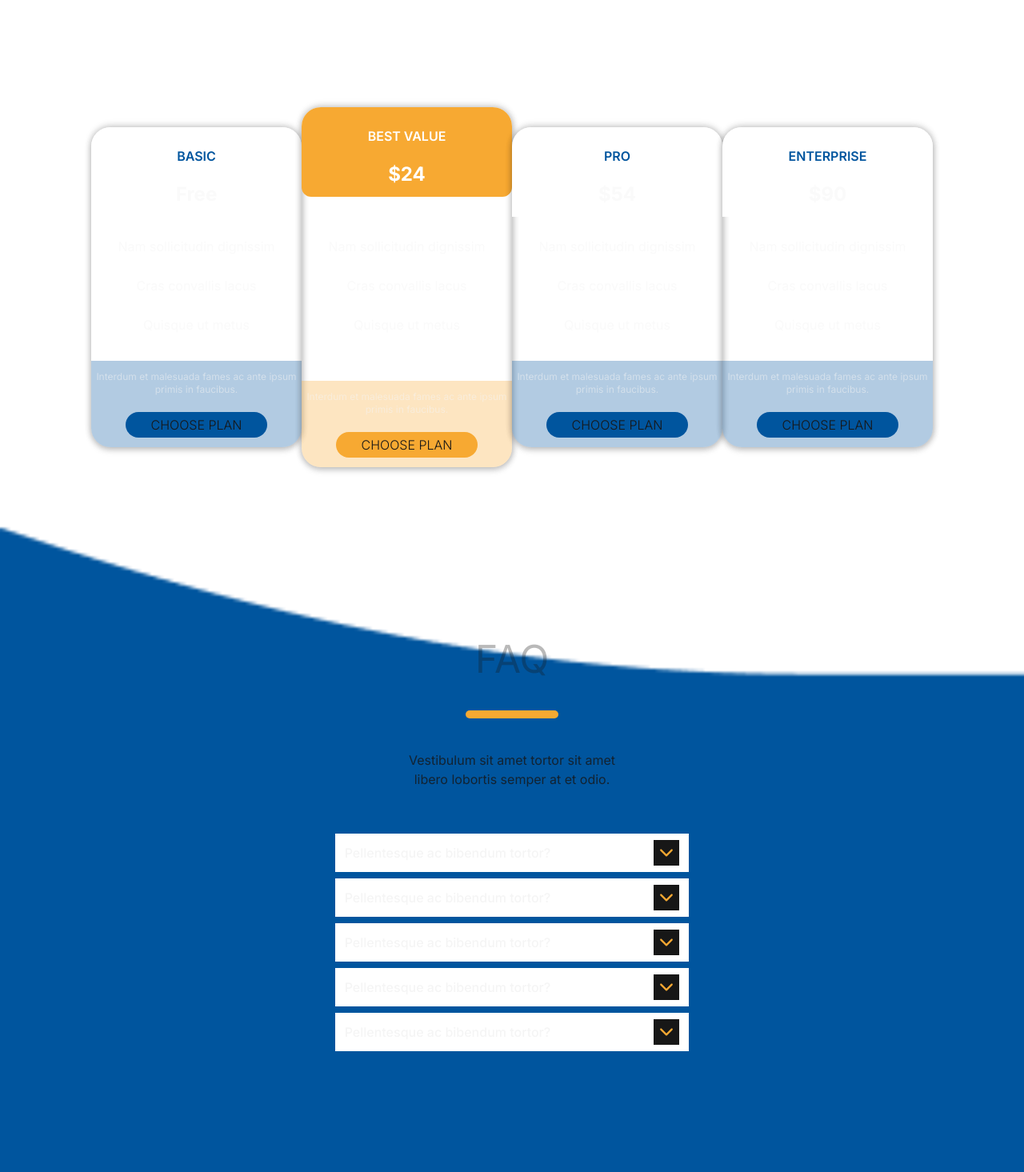
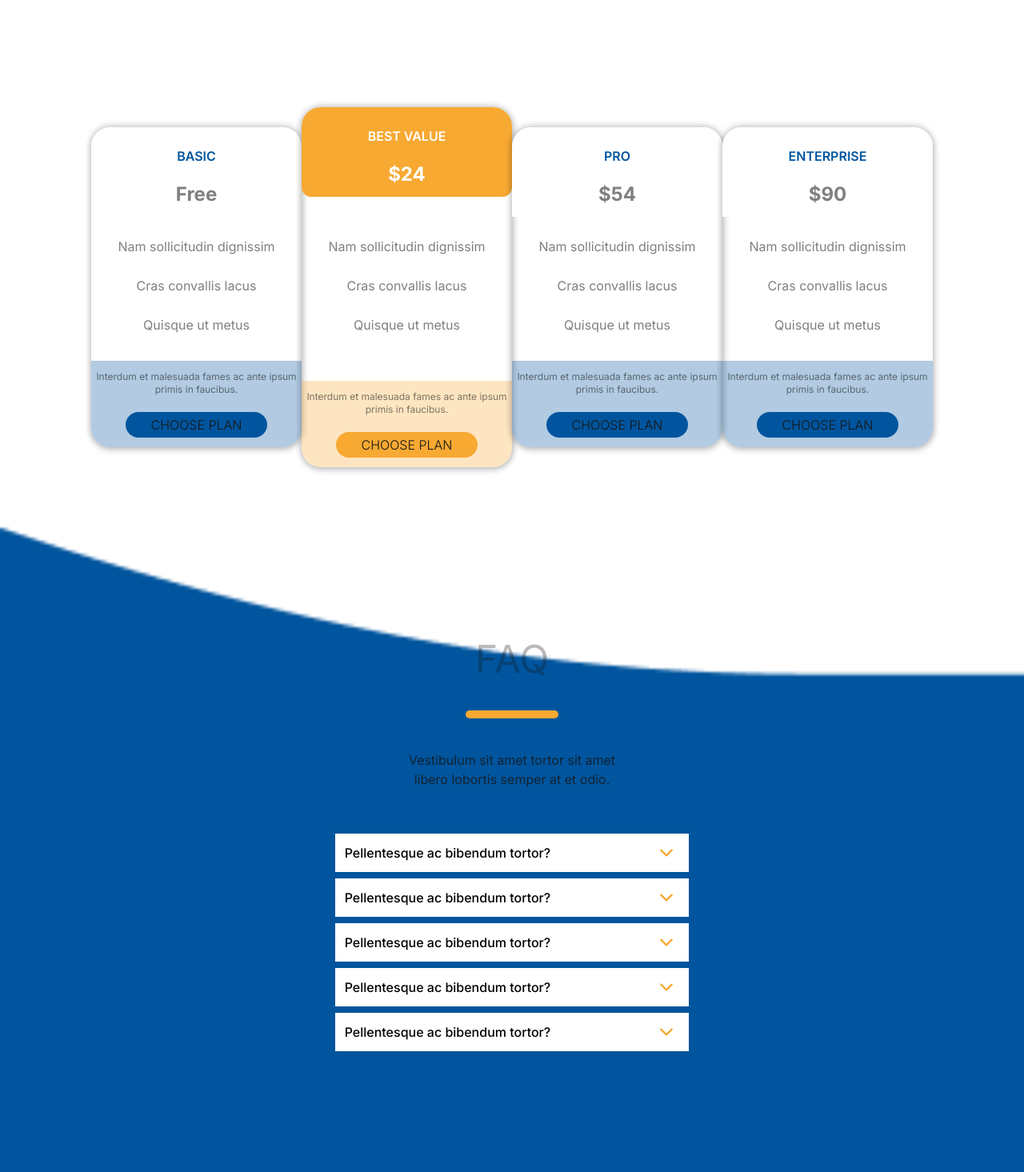
Before and after one commit to luxsoftw/SweetHubFrontend, a Next.js app: page / in a window 1280 px wide. Shown: the part 2005-3470 px from the top of the page at 80% size. Built offline with nearby package versions, Linux system fonts and the light colour scheme.

Commit message:
fix: changing text colors to maintain the project standard

```diff
--- a/app/components/faq.tsx
+++ b/app/components/faq.tsx
@@ -20,9 +20,7 @@ const Faq = ({ faqs }: FaqProps) => {
                <div
                   key={faq.id}
                   className={` ${
-                     openIndex === faq.id
-                        ? "bg-white"
-                        : "bg-white text-secondary"
+                     openIndex === faq.id ? "bg-white" : "bg-white text-black"
                   } `}
                >
                   <button
@@ -36,9 +34,9 @@ const Faq = ({ faqs }: FaqProps) => {
                      </span>
 
                      <div
-                        className={`rounded-sm" ${
+                        className={`rounded-sm bg-transparent ${
                            openIndex === faq.id
-                              ? "rounded-md bg-transparent text-white"
+                              ? "rounded-md text-white"
                               : "bg-primary"
                         }`}
                      >
@@ -59,7 +57,7 @@ const Faq = ({ faqs }: FaqProps) => {
                   >
                      <p
                         className={`my-2 px-5 ${
-                           openIndex == faq.id && "py-2 text-secondary"
+                           openIndex == faq.id && "py-2 text-black"
                         }`}
                      >
                         {faq.answer}
--- a/app/components/menu-mobile.tsx
+++ b/app/components/menu-mobile.tsx
@@ -11,12 +11,12 @@ const MenuMobile = ({ isOpen, toggleMenu }: MenuMobileProps) => {
 
    return (
       <section
-         className={`fixed inset-0 z-50 text-primary backdrop-blur-sm ${isOpen ? "animate-opacity" : "animate-closeopacity"} `}
+         className={`fixed inset-0 z-50 text-white backdrop-blur-sm ${isOpen ? "animate-opacity" : "animate-closeopacity"} `}
       >
          <div
             className={`absolute right-0 top-0 z-50 h-screen w-[75%] max-w-[500px] border-l border-blue-900 bg-tertiary ${isOpen ? "animate-menubar" : "animate-closemenubar"}`}
          >
-            <div className="flex justify-between p-5 text-primary hover:text-red-500">
+            <div className="flex justify-between p-5 text-white hover:text-red-500">
                <span className="text-xl">Menu</span>
 
                <button>
--- a/app/components/plan-card.tsx
+++ b/app/components/plan-card.tsx
@@ -33,7 +33,7 @@ export function PlanCard({
 }: PlanCardProps) {
    return (
       <div
-         className={`flex w-[263px] flex-col justify-between gap-3 overflow-hidden rounded-3xl text-secondary/50 shadow-rounded ${isBestValue ? "h-[450px]" : "h-[400px]"}`}
+         className={`flex w-[263px] flex-col justify-between gap-3 overflow-hidden rounded-3xl text-black/50 shadow-rounded ${isBestValue ? "h-[450px]" : "h-[400px]"}`}
       >
          <div
             className={`flex flex-col items-center gap-5 p-3 ${isBestValue ? "rounded-xl bg-[#F7A932]" : "bg-[#fff]"}`}
```
